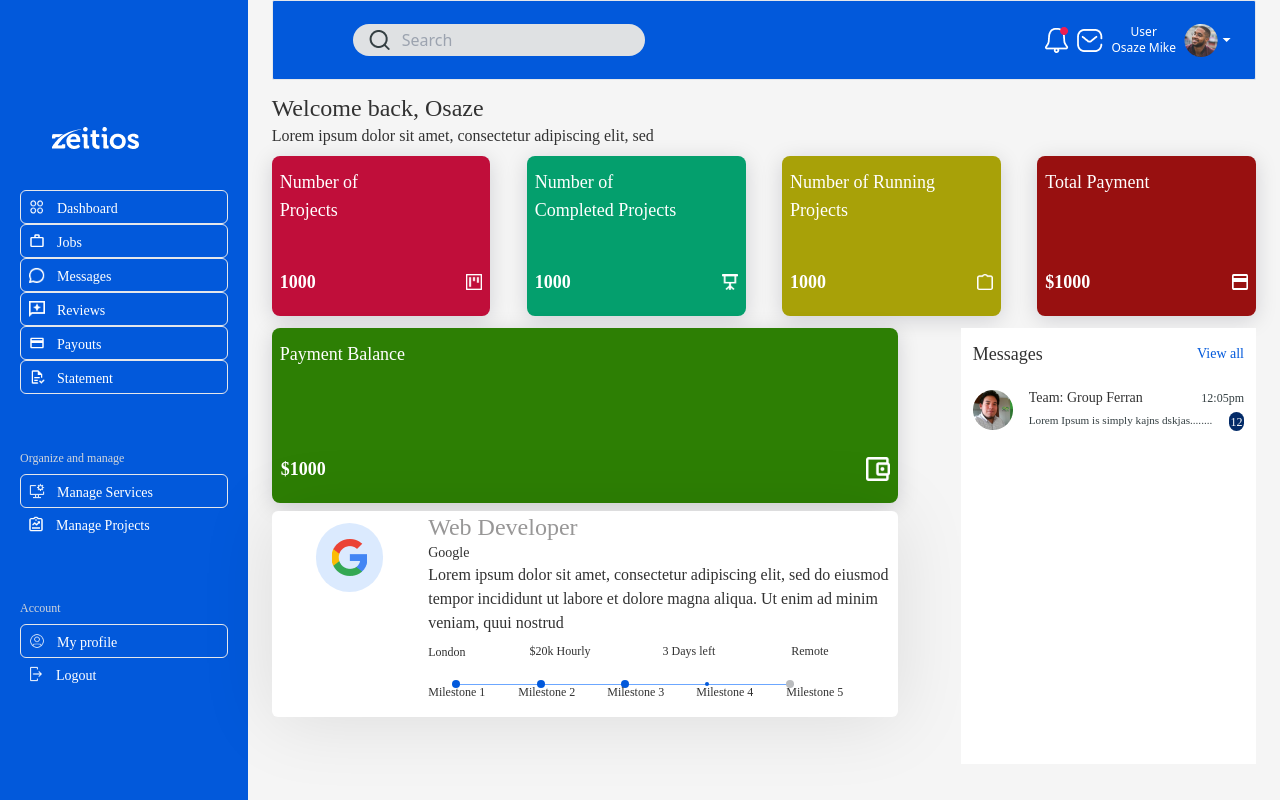
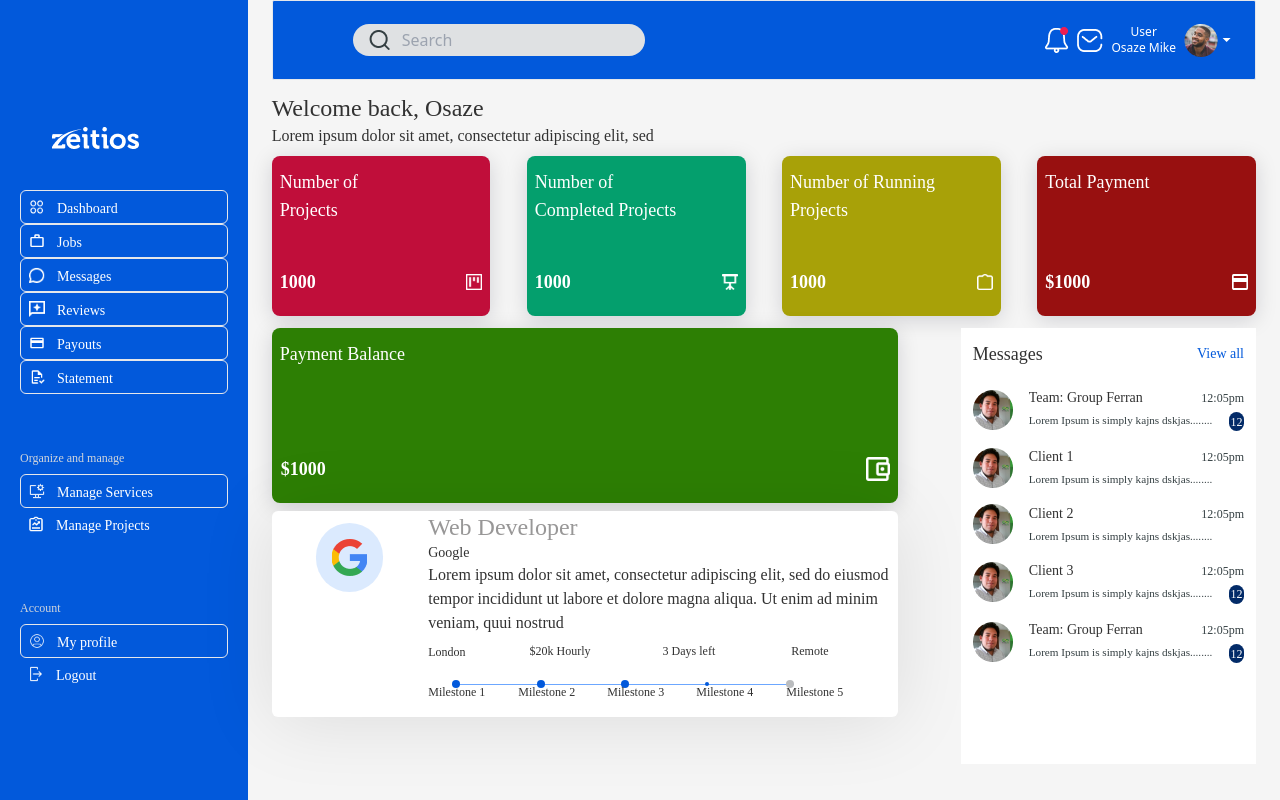
Before and after one commit to chineduprincewill/zeitios-deploy-repo, a React (Vite) app: page /freelancer/dashboard in a window 1280 px wide. Built offline with nearby package versions, Linux system fonts and the light colour scheme.

Commit message:
freelancer dashboard

```diff
--- a/src/Pages/Freelancer/Freelancerboard.jsx
+++ b/src/Pages/Freelancer/Freelancerboard.jsx
@@ -205,6 +205,97 @@ const Freelancerboard = () => {
                                 </div>
                             </div>
                         </div>
+                        <div className="flex flex-row gap-4 w-full items-center py-2">
+                            <img
+                                src={thirdProfileIcon}
+                                className=""
+                            />
+                            <div className="flex flex-col w-5/6 gap-1 items-start">
+                                <div className='flex justify-between items-center w-full'>
+                                    <p className="font-['Montserrat'] text-sm font-medium text-[#323232]">
+                                        Client 1
+                                    </p>
+                                    <p className="text-xs font-['Montserrat'] text-[#343f42] w-min">12:05pm</p>
+
+                                </div>
+                                <div className="flex justify-between items-start w-full">
+                                    <div className="text-[0.7rem] font-['Montserrat'] text-[#343f42] ">
+                                        Lorem Ipsum is simply kajns dskjas........
+                                    </div>
+                                </div>
+                            </div>
+                        </div>
+                        <div className="flex flex-row gap-4 w-full items-center py-2">
+                            <img
+                                src={thirdProfileIcon}
+                                className=""
+                            />
+                            <div className="flex flex-col w-5/6 gap-1 items-start ">
+                                <div className='flex justify-between items-center  w-full'>
+                                    <p className="font-['Montserrat'] text-sm font-medium text-[#323232]">
+                                        Client 2
+                                    </p>
+                                    <p className="text-xs font-['Montserrat'] text-[#343f42] w-min">12:05pm</p>
+
+                                </div>
+                                <div className="flex justify-between items-start w-full">
+                                    <div className="text-[0.7rem] font-['Montserrat'] text-[#343f42] ">
+                                        Lorem Ipsum is simply kajns dskjas........
+                                    </div>
+                                </div>
+                            </div>
+                        </div>
+                        <div className="flex flex-row gap-4 w-full items-center py-2">
+                            <img
+                                src={thirdProfileIcon}
+                                className=""
+                            />
+                            <div className="flex flex-col w-5/6 gap-1 items-start ">
+                                <div className='flex justify-between items-center  w-full'>
+                                    <p className="font-['Montserrat'] text-sm font-medium text-[#323232]">
+                                        Client 3
+                                    </p>
+                                    <p className="text-xs font-['Montserrat'] text-[#343f42] w-min">12:05pm</p>
+
+                                </div>
+                                <div className="flex justify-between items-start w-full">
+                                    <div className="text-[0.7rem] font-['Montserrat'] text-[#343f42] ">
+                                        Lorem Ipsum is simply kajns dskjas........
+                                    </div>
+                                    <div className='bg-[#032b68] p-[0.1rem] rounded-full self-start'>
+                                        {/* <div className="bg-[#032b68] p-[0.1rem] rounded-full self-start"> */}
+                                        <div className="text-xs font-['Montserrat'] font-medium text-white">12</div>
+                                    </div>
+                                </div>
+                            </div>
+                        </div>
+                        <div className="flex flex-row gap-4 w-full items-center py-2">
+                            <img
+                                src={thirdProfileIcon}
+                                className=""
+                            />
+                            <div className="flex flex-col w-5/6 gap-1 items-start ">
+                                <div className='flex justify-between items-center  w-full'>
+                                    <p className="font-['Montserrat'] text-sm font-medium text-[#323232]">
+                                        Team: Group Ferran
+                                    </p>
+                                    <p className="text-xs font-['Montserrat'] text-[#343f42] w-min">12:05pm</p>
+
+                                </div>
+                                <div className="flex justify-between items-start w-full">
+                                    <div className="text-[0.7rem] font-['Montserrat'] text-[#343f42] ">
+                                        Lorem Ipsum is simply kajns dskjas........
+                                    </div>
+                                    <div className='bg-[#032b68] p-[0.1rem] rounded-full self-start'>
+                                        {/* <div className="bg-[#032b68] p-[0.1rem] rounded-full self-start"> */}
+                                        <div className="text-xs font-['Montserrat'] font-medium text-white">12</div>
+                                    </div>
+                                </div>
+
+                            </div>
+
+
+                        </div>
                     </div>
                 </div>
 
```
